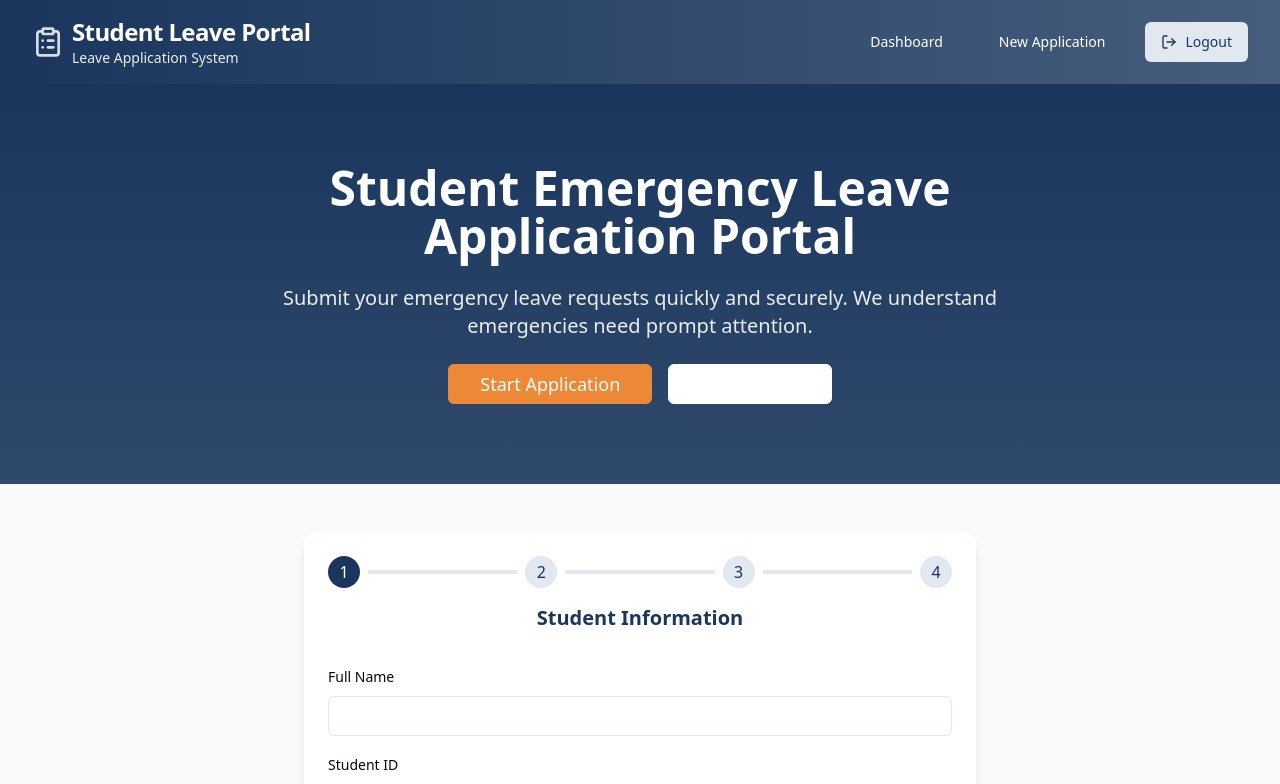
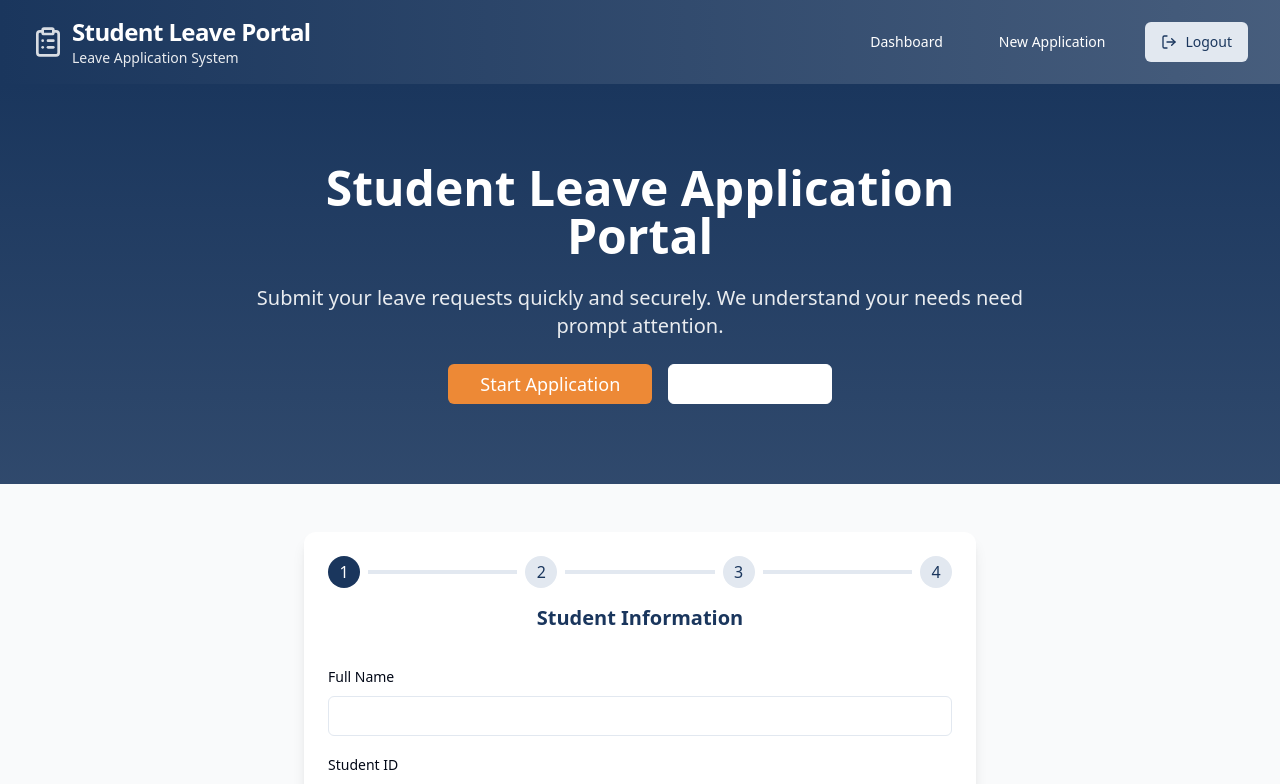
Before and after one commit to Blazeee-007/LMS, a React (Vite) app: page / in a window 1280 px wide. Shown: the top 784 px of the page. Built offline with nearby package versions, Linux system fonts and the light colour scheme.

Commit message:
Remove emergency text from main page
This commit removes the emergency text from the main page of the application.
[skip gpt_engineer]

```diff
--- a/src/components/Hero.tsx
+++ b/src/components/Hero.tsx
@@ -6,10 +6,10 @@ export const Hero = () => {
       <div className="container">
         <div className="max-w-3xl mx-auto text-center space-y-6">
           <h1 className="text-4xl md:text-5xl font-bold leading-tight">
-            Student Emergency Leave Application Portal
+            Student Leave Application Portal
           </h1>
           <p className="text-xl text-white/90">
-            Submit your emergency leave requests quickly and securely. We understand emergencies need prompt attention.
+            Submit your leave requests quickly and securely. We understand your needs need prompt attention.
           </p>
           <div className="flex justify-center gap-4">
             <Button className="bg-accent hover:bg-accent/90 text-lg px-8">
```
